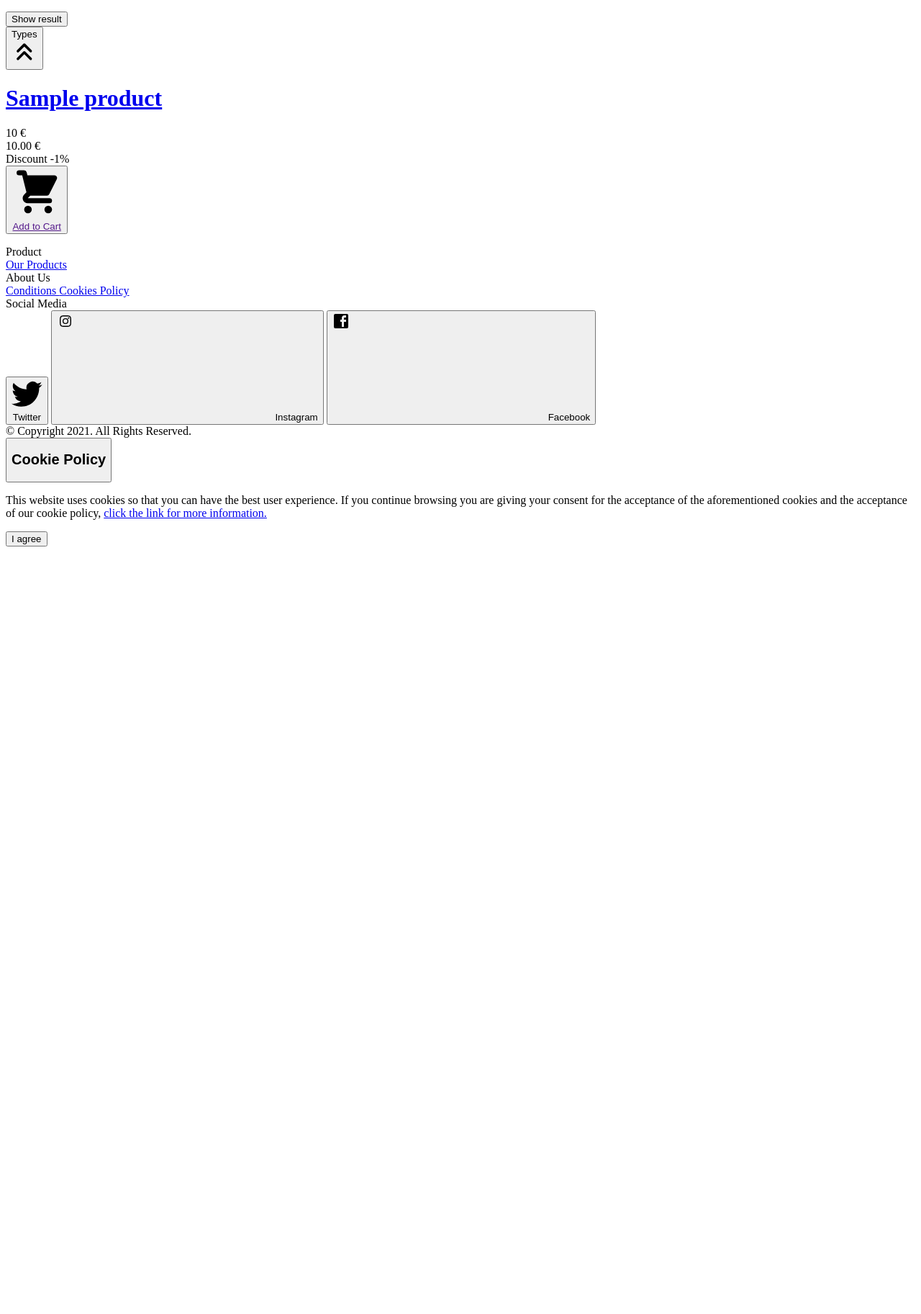
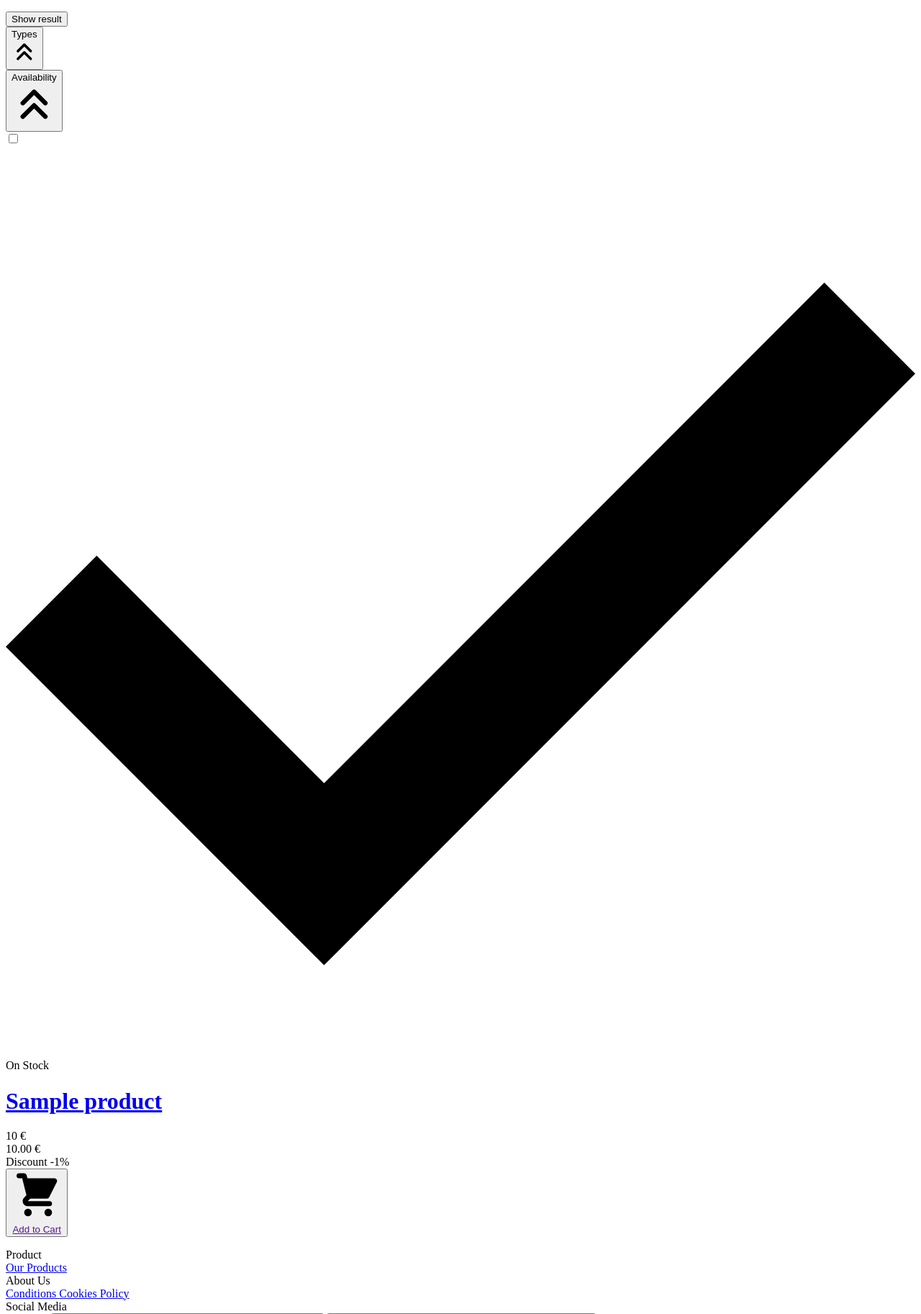
Before and after one commit to maximmacari/GreenWall_Symfony, a Symfony app: template templates/product/index.html.twig in a window 1280 px wide. Shown: the part 204-2029 px from the top of the page at 72% size. Before the commit the page ends 963 px from the top, so only its background shows below. Run offline with Twig, Linux system fonts and the light colour scheme; the template is opened without the code that fills it: most values are stand-ins (such as "Sample title", 1, 10 or a date in 2020); some libraries are stand-ins or nearby versions; grey boxes are pictures that could not be loaded.

Commit message:
13/09 added queries by product categories

```diff
--- a/src/Form/ClientType.php
+++ b/src/Form/ClientType.php
@@ -78,9 +78,6 @@
                 ],
             ])
             ->add('direction', DirectionType::class, [
-                'attr' => [
-                    'class' => 'input-text'
-                ]
             ]);
             /*->add('agreeTerms', CheckboxType::class, [
                 'mapped' => false,
--- a/templates/product/category_accordion.html.twig
+++ b/templates/product/category_accordion.html.twig
@@ -1,56 +1,88 @@
 <div class="flex flex-col">
-	<button onclick="show()" type="button" class=" block bg-green-500 text-white text-sm shadow-border  hover:bg-green-dark p-2 font-bold">
+	<button onclick='show("list")' type="button" class="block bg-green-500 text-white text-sm shadow-border hover:bg-green-dark p-2 font-bold">
 		<div class="flex flex-row justify-between">
 			<span class="inline-block align-middle">
-				{% block title %}
-					{{title}}
-				{% endblock %}
+				Types
 			</span>
-			<div class="w-4 h-4 transition-transform transform duration-150 ease-in-out" id="icon">
+			<div class="w-4 h-4 transition-transform transform duration-150 ease-in-out" id="list-icon">
 				<svg xmlns="http://www.w3.org/2000/svg" classname="h-5 w-5" viewbox="0 0 20 20" fill="currentColor">
 					<path fill-rule="evenodd" d="M4.293 15.707a1 1 0 010-1.414l5-5a1 1 0 011.414 0l5 5a1 1 0 01-1.414 1.414L10 11.414l-4.293 4.293a1 1 0 01-1.414 0zm0-6a1 1 0 010-1.414l5-5a1 1 0 011.414 0l5 5a1 1 0 01-1.414 1.414L10 5.414 5.707 9.707a1 1 0 01-1.414 0z" cliprule="evenodd"/>
 				</svg>
 			</div>
 		</div>
 	</button>
-
-
 	<div id="list" class="space-y-1 text-gray-700 hidden m-2" data-user="{{categories|join(',')}}">
 		{% for category in categories %}
 			<label class="flex justify-start items-start">
-				<div class="bg-white border-2 rounded border-gray-400 w-6 h-6 flex flex-shrink-0 justify-center items-center mr-2 focus-within:border-blue-500">
+				<div
+					class="bg-white border-2 rounded border-gray-400 w-6 h-6 flex flex-shrink-0 justify-center items-center mr-2 focus-within:border-blue-500">
 					<!--|replace({' ':'_'})-->
 					<input id="{{category}}" type="checkbox" class="opacity-0 absolute">
-					<svg class="fill-current hidden w-4 h-4 text-green-500 pointer-events-none" viewbox="0 0 20 20"><path d="M0 11l2-2 5 5L18 3l2 2L7 18z"/></svg>
+					<svg class="fill-current hidden w-4 h-4 text-green-500 pointer-events-none" viewbox="0 0 20 20">
+						<path d="M0 11l2-2 5 5L18 3l2 2L7 18z"/>
+					</svg>
 				</div>
 				<div class="select-none">{{category}}</div>
 			</label>
 		{% endfor %}
 	</div>
+
+	<button onclick='show("availability")' type="button" class="block bg-green-500 text-white text-sm shadow-border hover:bg-green-dark p-2 font-bold">
+		<div class="flex flex-row justify-between">
+			<span class="inline-block align-middle">
+				Availability
+			</span>
+			<div class="w-4 h-4 transition-transform transform duration-150 ease-in-out" id="availability-icon">
+				<svg xmlns="http://www.w3.org/2000/svg" classname="h-5 w-5" viewbox="0 0 20 20" fill="currentColor">
+					<path fill-rule="evenodd" d=" M4.293 15.707a1 1 0 010-1.414l5-5a1 1 0 011.414 0l5 5a1 1 0 01-1.414 1.414L10 11.414l-4.293 4.293a1 1 0 01-1.414 0zm0-6a1 1 0 010-1.414l5-5a1 1 0 011.414 0l5 5a1 1 0 01-1.414 1.414L10 5.414 5.707 9.707a1 1 0 01-1.414 0z" cliprule="evenodd"/>
+				</svg>
+			</div>
+		</div>
+	</button>
+	<div id="availability" class="space-y-1 text-gray-700 hidden m-2">
+		<label class="flex justify-start items-start">
+			<div
+				class="bg-white border-2 rounded border-gray-400 w-6 h-6 flex flex-shrink-0 justify-center items-center mr-2 focus-within:border-blue-500">
+				<!--|replace({' ':'_'})-->
+				<input id="avalability" type="checkbox" class="opacity-0 absolute">
+				<svg class="fill-current hidden w-4 h-4 text-green-500 pointer-events-none" viewbox="0 0 20 20">
+					<path d="M0 11l2-2 5 5L18 3l2 2L7 18z"/>
+				</svg>
+			</div>
+			<div class="select-none">On Stock</div>
+		</label>
+
+	</div>
 </div>
 <script>
-	function show() {
-var element = document.getElementById("list");
+	function show(optionsId) {
+var element = document.getElementById(optionsId);
 element.classList.toggle("hidden");
-var icon = document.getElementById("icon");
+var icon = document.getElementById(optionsId + "-icon");
 icon.classList.toggle("-rotate-180");
-
 }
 
 function getCheckedCategories() {
 var element = document.getElementById('list');
 var categories = element.getAttribute('data-user').split(',');
 var checkedCategories = [];
+var itemsString = "";
 for (var i = 0; i < categories.length; i++) {
-		console.log("category:" + categories[i]);
 var spare = document.getElementById(categories[i]);
 if (spare.checked) {
 checkedCategories.push(categories[i]);
 }
 }
-	console.log("checked categories: " + checkedCategories);
-	return checkedCategories;
+for (var x = 0; x < checkedCategories.length; x++) {
+if (x == 0) {
+itemsString = "cat[]=" + checkedCategories[x].replace(" ", "%20");
+} else {
+itemsString = itemsString.concat("&cat[]=", checkedCategories[x].replace(" ", "%20"));
 }
 
+}
+// return string with items
+return itemsString;
 
+}
 </script>
--- a/templates/product/index.html.twig
+++ b/templates/product/index.html.twig
@@ -8,7 +8,7 @@
 
 							| Products:
 							{{ products|length }}</h2> #}
-	<div class="container">
+	<div class="container m-0 m-auto w-5/6">
 		<div class="flex align-middle">
 			<div class="flex-none w-1/5 bg-green-50">
 				<form action="/" method="GET">
@@ -18,12 +18,15 @@
 					</div>
 					{#all categories#}
 					{% include "product/category_accordion.html.twig" with {'title': "Types" } %}
+
 				</form>
 			</div>
 			<div class="flex-1">
 				<div class="grid grid-cols-1 md:grid-cols-2 xl:grid-cols-3 gap-8">
 					{% for product in products %}
+
 						{% include "product/product_card.html.twig" with {'product': product } %}
+
 					{% endfor %}
 				</div>
 			</div>
@@ -81,17 +84,15 @@
 
 	<script>
 
-	function applyFilter(){
-		let categories = getCheckedCategories();
-		const route = "{{ path('product_index', {page: '1', categories: "+categories+"})|escape('js') }}";
-		//window.location.href = route;
-		//todo categories filter
+		function applyFilter() {
+let selectedCategories = getCheckedCategories();
+const route = "{{ path('product_index', {page: '1'}) }}?" + selectedCategories;
+console.log("route" + route)
+window.location.href = route;
+// todo categories filter
 }
-
 	</script>
 {% endblock %}
 
 
-
-
 {#<a href="{{ path('product_new') }}">Create new</a> #}
--- a/templates/product/product_card.html.twig
+++ b/templates/product/product_card.html.twig
@@ -3,7 +3,8 @@
 		class="w-full bg-gray-50">
 		{#Image link#}
 		<div class="block justify-center h-56 bg-red-300">
-			<div class="object-none m-auto w-full h-full bg-gray-400 bg-no-repeat bg-center bg-cover" style="background-image: url(https://loremflickr.com/400/340/iceream,book)">				<a class="z-40" href="{{ path('product_show', {'id': product.id}) }}">
+			<div class="object-none m-auto w-full h-full bg-gray-400 bg-no-repeat bg-center bg-cover" style="background-image: url(https://loremflickr.com/400/340/iceream,book)">
+				<a class="z-40" href="{{ path('product_show', {'id': product.id}) }}">
 					<div class="w-full h-full"></div>
 				</a>
 			</div>
@@ -38,15 +39,17 @@
 			</div>
 		</div>
 
-
 		<div class="block mx-4 my-1 min-w-min h-6">
 			{% if product.percentReduction != null %}
-				<div class="inline-block text-xs font-normal bg-red-100 py-1 px-2 rounded text-red-500 align-middle">Discount
+				<div class="border border-red-500 inline-block text-xs font-normal bg-red-100 py-1 px-2 rounded text-red-500 align-middle">Discount
 					<span class="font-bold">-{{ product.percentReduction }}%</span>
 				</div>
 			{% endif %}
+			{% if product.stock == 0 %}
+				<div class="border border-gray-500 inline-block text-xs font-normal bg-gray-100 py-1 px-2 rounded text-gray-500 align-middle">Out of Stock
 				</div>
-
+			{% endif %}
+		</div>
 
 		<div class="flex flex-row-reverse px-4 pb-1 h-10">
 			<div class="w-1/2">
--- a/templates/security/login.html.twig
+++ b/templates/security/login.html.twig
@@ -30,7 +30,7 @@
 						<label class="block text-gray-600 text-sm font-bold mb-2" for="inputPassword">
 							Password
 						</label>
-						<input name="password" class="focus:outline-none focus:ring-1 focus:ring-green-200 focus:border-transparent shadow appearance-none rounded w-full py-2 px-3 text-gray-600  form-control" id="inputPassword" type="password" placeholder="******************" autocomplete="current-password" required>
+						<input name="password" class="input-text focus:outline-none focus:ring-1 focus:ring-green-200 focus:border-transparent shadow appearance-none rounded w-full py-2 px-3 text-gray-600  form-control" id="inputPassword" type="password" placeholder="******************" autocomplete="current-password" required>
 						<div class="text-right">
 							<a class="mb-3 inline-block align-baseline font-light text-sm text-green-500 hover:text-green-700" href="#">Forgot password?</a>
 						</div>
@@ -39,8 +39,8 @@
 					</div>
 
 					{#
-											Uncomment this section and add a remember_me option below your firewall to activate remember me functionality.
-											See https://symfony.com/doc/current/security/remember_me.html#}
+																Uncomment this section and add a remember_me option below your firewall to activate remember me functionality.
+																See https://symfony.com/doc/current/security/remember_me.html#}
 					<div class="checkbox mb-3">
 						<label>
 							<input class="form-checkbox text-green-500" type="checkbox" name="_remember_me">
--- a/templates/show_case_project/show.html.twig
+++ b/templates/show_case_project/show.html.twig
@@ -4,7 +4,7 @@
 {% endblock %}
 
 {% block body %}
-	<div class="container max-w-3xl m-0 m-auto border">
+	<div class="container max-w-3xl m-0 m-auto border py-6">
 		<div class="container m-0 p-0 h-full">
 			<div class="flex w-full h-full items-center justify-center">
 				<div class="flex w-full h-96">
@@ -17,7 +17,7 @@
 			</div>
 			<table class="table m-8">
 				<tbody>
-					<tr>
+					<tr class="float-left">
 						<th>{{ show_case_project.name }}</th>
 					</tr>
 					<tr>
```
Also changed, not shown: src/Controller/ProductController.php (+5 -7 lines), src/Form/RegistrationFormType.php (+12 -13 lines), src/Form/RegistrationType.php (deleted, +0 -54 lines), src/Repository/ProductRepository.php (+8 -14 lines), templates/product/show.html.twig (+6 -10 lines), templates/registration/register.html.twig (+12 -13 lines), assets/styles/app.css (line endings or trailing spaces). Lines whose indentation alone changed are shown as unchanged.
